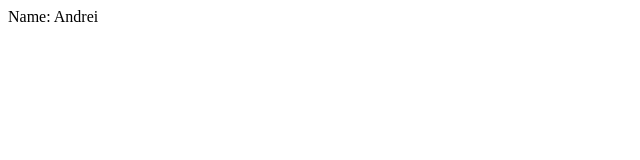
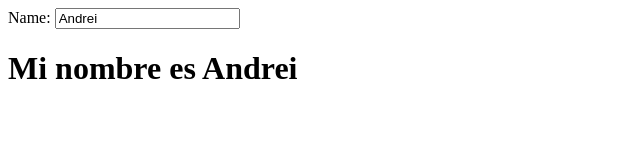
Before and after one commit to simplysh/toolbox, a plain HTML site: page demo.html in a window 1280 px wide. Shown: the whole page, without its empty margins (0-640 px from the left). Drawn offline with Linux system fonts and the light colour scheme.

Commit message:
add data-model

```diff
--- a/demo.html
+++ b/demo.html
@@ -7,7 +7,9 @@
   <title>Reactive Demo</title>
 </head>
 <body>
-  Name: <span data-text="name"></span>
+  <label for="name">Name:</label>
+  <input id="name" data-model="name" autocomplete="off" />
+  <h1 data-text="`Mi nombre es ${name}`"></h1>
   <script type="module" src="demo.js"></script>
 </body>
 </html>
--- a/source/reactive.js
+++ b/source/reactive.js
@@ -4,23 +4,31 @@ const text = element => state => {
   element.innerHTML = effect(...Object.values(state));
 };
 
+const model = element => {
+  const prop = element.getAttribute('data-model');
+  element.addEventListener('input', event => state[prop] = event.target.value);
+  return state => element.value = state[prop];
+}
+
 export const reactive = (state) => {
   const subscribers = new Map();
 
-  const bind = (element) => {
-    const subscriber = text(element);
-    subscribers.set(element, subscriber);
+  const bind = directive => element => {
+    const subscriber = directive(element);
+    subscribers.set(element, [...subscribers.get(element) ?? [], subscriber]);
     subscriber(state);
   }
 
   const hydrate = () => {
-    document.querySelectorAll('[data-text]').forEach(bind);
+    document.querySelectorAll('[data-text]').forEach(bind(text));
+    document.querySelectorAll('[data-model]').forEach(bind(model));
   }
 
+  // todo: bind all
   var observer = new MutationObserver(function([mutations]) {
     Array.from(mutations.addedNodes)
       .filter(({ nodeType }) => nodeType === 1)
-      .forEach(bind);
+      .forEach(bind(text));
   });
 
   observer.observe(document, {
@@ -33,7 +41,9 @@ export const reactive = (state) => {
       target[prop] = value;
 
       for (const subscriber of subscribers.values()) {
-        subscriber(target);
+        for (const directive of subscriber) {
+          directive(target);
+        }
       }
 
       return true;
@@ -47,4 +57,4 @@ export const reactive = (state) => {
   return new Proxy(state, proxy);
 }
 
-export const VERSION = '0.2.0';
+export const VERSION = '0.3.0';
```
